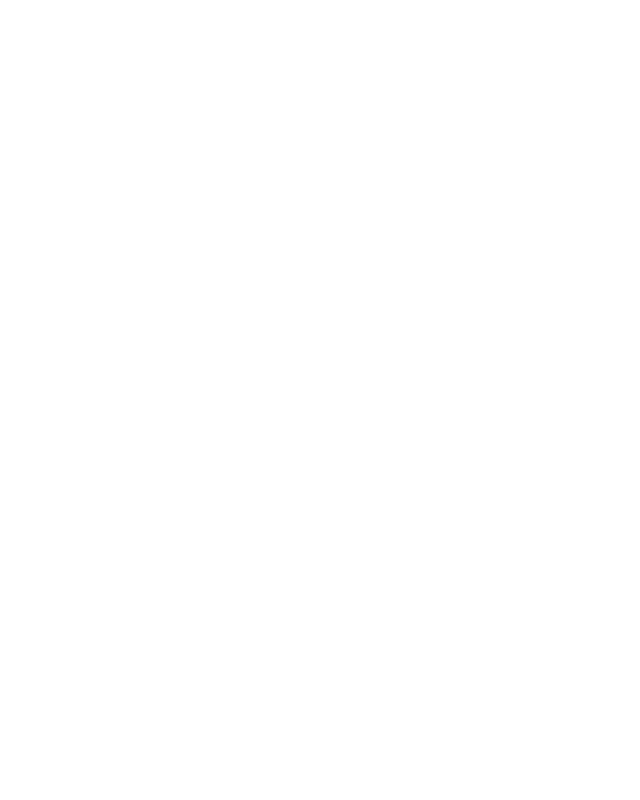
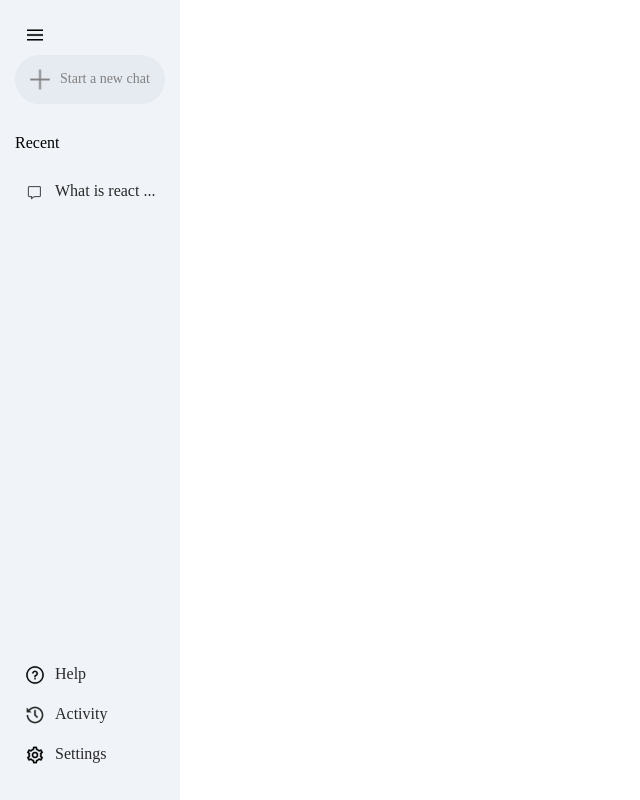
Before and after one commit to bharadwaj21122001/Gemini-Clone, a React (Vite) app: page / in a window 1280 px wide. Shown: the whole page, without its empty margins (0-640 px from the left). Built offline with nearby package versions, Linux system fonts and the light colour scheme.

Commit message:
Created side bar and added icons and css.

```diff
--- a/src/App.jsx
+++ b/src/App.jsx
@@ -1,10 +1,10 @@
 import React from 'react'
-
+import Sidebar from './components/Sidebar/Sidebar'
 const App = () => {
   return (
-    <div>
-
-    </div>
+    <>
+      <Sidebar/>
+    </>
   )
 }
 
--- /dev/null
+++ b/src/components/Sidebar/Sidebar.css
@@ -0,0 +1,55 @@
+.sidebar{
+    min-height: 100vh;
+    display: inline-flex;
+    flex-direction: column;
+    justify-content: space-between;
+    background-color: #f0f4f9;
+    padding: 25px 15px;
+}
+.sidebar img{
+    width: 20px;
+}
+
+.sidebar .menu{
+    display: block;
+    margin-left: 10px;
+    cursor: pointer;
+}
+
+.sidebar .new-chat{
+    margin-top: 10px;
+    display: inline-flex;
+    align-items: center;
+    gap: 10px;
+    padding: 10px 15px;
+    background-color: #e6eaf1;
+    border-radius: 50px;
+    font-size: 14px;
+    color: grey;
+    cursor: pointer;
+}
+
+.sidebar .recent{
+    display: flex;
+    flex-direction: column;
+}
+
+.sidebar .recent-title{
+    margin-top: 30px;
+    margin-bottom: 20px;
+}
+
+.sidebar .recent-entry{
+    display: flex;
+    align-items: start;
+    gap: 10px;
+    padding: 10px;
+    padding-right: 10px;
+    border-radius: 50px;
+    color: #282828;
+    cursor: pointer;
+}
+
+.sidebar .recent-entry:hover{
+    background-color: #e2e6eb;
+}
--- /dev/null
+++ b/src/components/Sidebar/Sidebar.jsx
@@ -0,0 +1,39 @@
+import React from 'react'
+import './Sidebar.css'
+import {assets} from '../../assets/assets'
+const Sidebar = () => {
+    return (
+        <div className='sidebar'>
+            <div className='top'>
+                <img className='menu' src={assets.menu_icon} alt='' />
+                <div className='new-chat'>
+                    <img src={assets.plus_icon} alt='' />
+                    <p>Start a new chat</p>
+                </div>
+                <div className='recent'>
+                    <p className='recent-title'>Recent</p>
+                    <div className='recent-entry'>
+                        <img src={assets.message_icon} alt='' />
+                        <p>What is react ...</p>
+                    </div>
+                </div>
+            </div>
+            <div className='bottom'>
+                <div className='bottom-item recent-entry'>
+                    <img src={assets.question_icon} alt='' />
+                    <p>Help</p>
+                </div>
+                <div className='bottom-item recent-entry'>
+                    <img src={assets.history_icon} alt='' />
+                    <p>Activity</p>
+                </div>
+                <div className='bottom-item recent-entry'>
+                    <img src={assets.setting_icon} alt='' />
+                    <p>Settings</p>
+                </div>
+            </div>
+        </div>
+    )
+}
+
+export default Sidebar;
```
